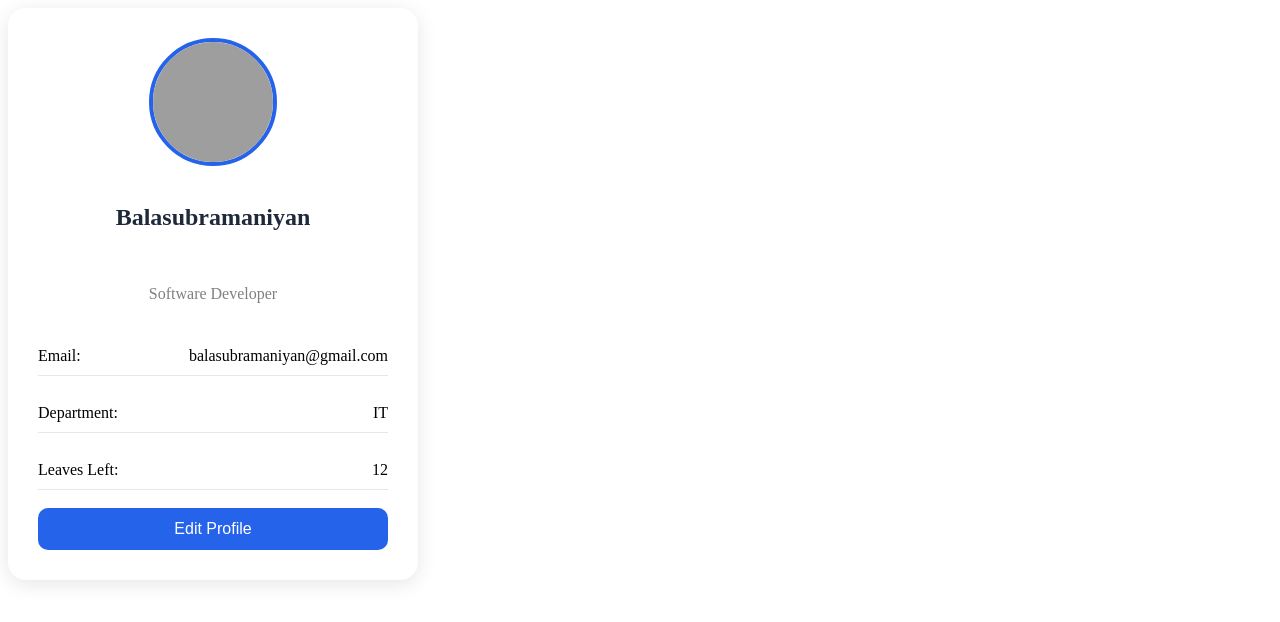
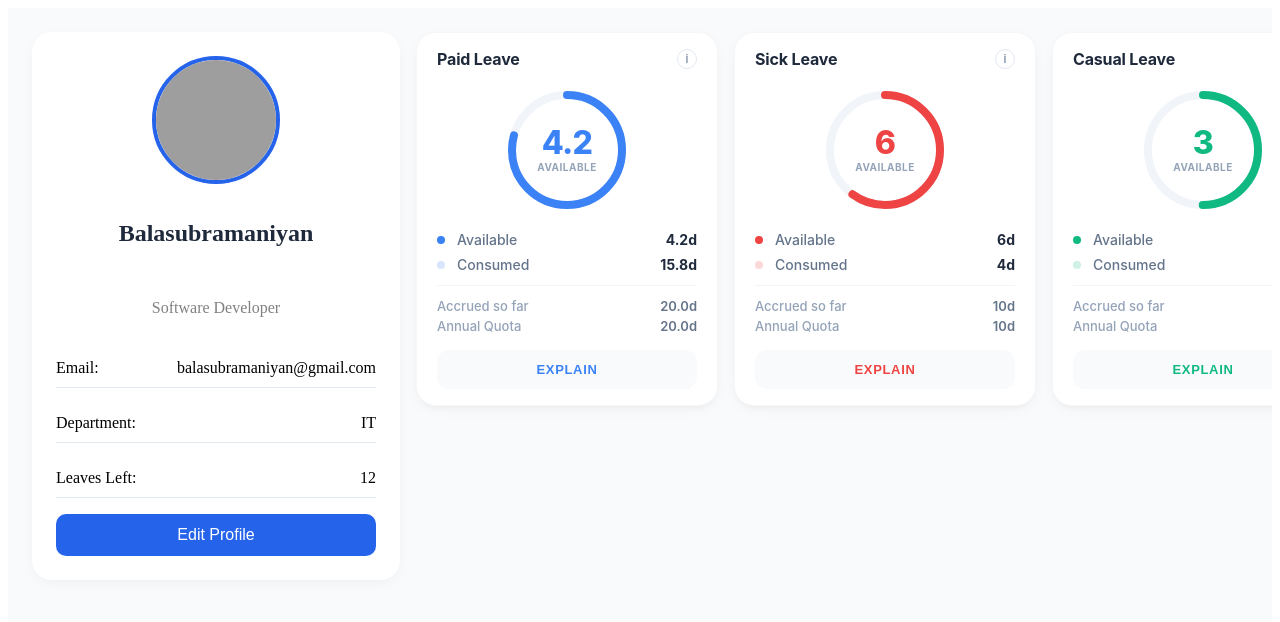
Before and after one commit to bala-119/leave-management, a React (Vite) app in the folder Leave Management/: page / in a window 1280 px wide. Shown: the top 622 px of the page. Built offline with nearby package versions, Linux system fonts and the light colour scheme; grey boxes are pictures that could not be loaded.

Commit message:
leave-balance

```diff
--- a/Leave Management/src/App.jsx
+++ b/Leave Management/src/App.jsx
@@ -1,20 +1,73 @@
-import { useState } from 'react'
-import reactLogo from './assets/react.svg'
-import viteLogo from './assets/vite.svg'
-import heroImg from './assets/hero.png'
 import './App.css'
 import UserProfile from './components/UserProfile'
+import LeaveBalance from './components/LeaveBalance'
 
 function App() {
-  const [count, setCount] = useState(0)
+
+  const leaveData = [
+    {
+      type: "Paid Leave",
+      availableDays: 4.2,
+      available: "4.2d",
+      consumed: "15.8d",
+      accrued: "20.0d",
+      quota: "20.0d",
+      color: "#3b82f6",
+      percentage: 285
+    },
+    {
+      type: "Sick Leave",
+      availableDays: 6,
+      available: "6d",
+      consumed: "4d",
+      accrued: "10d",
+      quota: "10d",
+      color: "#ef4444",
+      percentage: 216
+    },
+    {
+      type: "Casual Leave",
+      availableDays: 3,
+      available: "3d",
+      consumed: "2d",
+      accrued: "5d",
+      quota: "5d",
+      color: "#10b981",
+      percentage: 180
+    }
+  ];
 
   return (
-   <div>
-    <UserProfile/>
+    <div
+      style={{
+        display: "flex",
+        flexWrap: "nowrap",
+        gap: "16px",
+        padding: "24px",
+        backgroundColor: "#f8fafc",
+        minHeight: "100vh",
+        justifyContent: "flex-start",
+        alignItems: "flex-start",
+        overflowX: "auto"
+      }}
+    >
+      <UserProfile />
 
-
-   </div>
-  )
+      {leaveData.map((leave, index) => (
+        <LeaveBalance
+          key={index}
+          title={leave.type}
+          availableDays={leave.availableDays}
+          available={leave.available}
+          consumed={leave.consumed}
+          accrued={leave.accrued}
+          quota={leave.quota}
+          color={leave.color}
+          percentage={leave.percentage}
+        />
+      ))}
+    </div>
+  );
 }
 
 export default App
--- /dev/null
+++ b/Leave Management/src/components/LeaveBalance.css
@@ -0,0 +1,183 @@
+.leave-card {
+  width: 260px;
+  padding: 16px 20px;
+  background: #ffffff;
+  border-radius: 20px;
+  text-align: center;
+  font-family: 'Inter', -apple-system, BlinkMacSystemFont, "Segoe UI", Roboto, sans-serif;
+  box-shadow: 0 4px 15px -3px rgba(0, 0, 0, 0.05), 0 4px 6px -4px rgba(0, 0, 0, 0.05);
+  transition: all 0.4s cubic-bezier(0.4, 0, 0.2, 1);
+  border: 1px solid rgba(0, 0, 0, 0.03);
+  position: relative;
+  overflow: hidden;
+  flex-shrink: 0;
+}
+
+.leave-card:hover {
+  transform: translateY(-8px);
+  box-shadow: 0 20px 25px -5px rgba(0, 0, 0, 0.1), 0 10px 10px -5px rgba(0, 0, 0, 0.04);
+}
+
+.header {
+  display: flex;
+  justify-content: space-between;
+  align-items: center;
+  margin-bottom: 16px;
+}
+
+.title {
+  font-size: 16px;
+  font-weight: 700;
+  color: #1e293b;
+  margin: 0;
+  letter-spacing: -0.01em;
+}
+
+.info-icon {
+  width: 20px;
+  height: 20px;
+  border-radius: 50%;
+  border: 1.5px solid #e2e8f0;
+  background: transparent;
+  color: #94a3b8;
+  font-size: 12px;
+  font-weight: 700;
+  cursor: pointer;
+  display: flex;
+  align-items: center;
+  justify-content: center;
+  transition: all 0.2s;
+}
+
+.info-icon:hover {
+  background: #f1f5f9;
+  color: #64748b;
+  border-color: #cbd5e1;
+}
+
+.progress-wrapper {
+  position: relative;
+  display: flex;
+  justify-content: center;
+  align-items: center;
+  margin-bottom: 16px;
+}
+
+.progress-svg {
+  transform: rotate(0deg);
+}
+
+.progress-bg {
+  fill: none;
+  stroke: #f1f5f9;
+}
+
+.progress-bar {
+  fill: none;
+  transition: stroke-dashoffset 1s cubic-bezier(0.4, 0, 0.2, 1);
+}
+
+.inner-circle {
+  position: absolute;
+  display: flex;
+  flex-direction: column;
+  align-items: center;
+  justify-content: center;
+}
+
+.inner-circle h1 {
+  margin: 0;
+  font-size: 32px;
+  font-weight: 800;
+  line-height: 1;
+  letter-spacing: -0.02em;
+}
+
+.inner-circle p {
+  margin: 2px 0 0;
+  font-size: 10px;
+  font-weight: 700;
+  color: #94a3b8;
+  text-transform: uppercase;
+  letter-spacing: 0.05em;
+}
+
+.legend {
+  text-align: left;
+}
+
+.legend-row {
+  display: flex;
+  justify-content: space-between;
+  align-items: center;
+  margin-bottom: 8px;
+}
+
+.legend-row.secondary {
+  margin-bottom: 4px;
+}
+
+.left {
+  display: flex;
+  align-items: center;
+  gap: 12px;
+}
+
+.dot {
+  width: 8px;
+  height: 8px;
+  border-radius: 50%;
+}
+
+.label {
+  font-size: 14px;
+  font-weight: 500;
+  color: #64748b;
+}
+
+.secondary .label {
+  font-size: 13px;
+  color: #94a3b8;
+}
+
+.value {
+  font-size: 14px;
+  font-weight: 700;
+  color: #1e293b;
+}
+
+.secondary .value {
+  font-size: 13px;
+  font-weight: 600;
+  color: #64748b;
+}
+
+.divider {
+  height: 1px;
+  background: #f1f5f9;
+  margin: 12px 0;
+}
+
+.explain-btn {
+  width: 100%;
+  margin-top: 12px;
+  padding: 12px;
+  border: none;
+  background: #f8fafc;
+  color: var(--btn-color, #3b82f6);
+  font-size: 13px;
+  font-weight: 700;
+  border-radius: 12px;
+  cursor: pointer;
+  transition: all 0.2s;
+  letter-spacing: 0.05em;
+}
+
+.explain-btn:hover {
+  background: #f1f5f9;
+  transform: scale(1.02);
+}
+
+.explain-btn:active {
+  transform: scale(0.98);
+}
--- /dev/null
+++ b/Leave Management/src/components/LeaveBalance.jsx
@@ -0,0 +1,91 @@
+import React from "react";
+import "./LeaveBalance.css";
+
+const LeaveBalance = ({
+  title,
+  availableDays,
+  available,
+  consumed,
+  accrued,
+  quota,
+  color,
+  percentage = 285 // Defaulting to a value that looks good in the ring
+}) => {
+  const radius = 55;
+  const circumference = 2 * Math.PI * radius;
+  // Convert 0-360 degrees to stroke-dashoffset
+  const offset = circumference - (percentage / 360) * circumference;
+
+  return (
+    <div className="leave-card">
+      <div className="header">
+        <h3 className="title">{title}</h3>
+        <button className="info-icon">i</button>
+      </div>
+
+      <div className="progress-wrapper">
+        <svg className="progress-svg" width="130" height="130">
+          <circle
+            className="progress-bg"
+            cx="65"
+            cy="65"
+            r={radius}
+            strokeWidth="8"
+          />
+          <circle
+            className="progress-bar"
+            cx="65"
+            cy="65"
+            r={radius}
+            strokeWidth="8"
+            strokeDasharray={circumference}
+            strokeDashoffset={offset}
+            stroke={color}
+            strokeLinecap="round"
+            transform="rotate(-90 65 65)"
+          />
+        </svg>
+        <div className="inner-circle">
+          <h1 style={{ color }}>{availableDays}</h1>
+          <p>AVAILABLE</p>
+        </div>
+      </div>
+
+      <div className="legend">
+        <div className="legend-row">
+          <div className="left">
+            <span className="dot" style={{ background: color }}></span>
+            <span className="label">Available</span>
+          </div>
+          <span className="value">{available}</span>
+        </div>
+
+        <div className="legend-row">
+          <div className="left">
+            <span className="dot consumed" style={{ background: `${color}33` }}></span>
+            <span className="label">Consumed</span>
+          </div>
+          <span className="value">{consumed}</span>
+        </div>
+
+        <div className="divider"></div>
+
+        <div className="legend-row secondary">
+          <span className="label">Accrued so far</span>
+          <span className="value">{accrued}</span>
+        </div>
+
+        <div className="legend-row secondary">
+          <span className="label">Annual Quota</span>
+          <span className="value">{quota}</span>
+        </div>
+      </div>
+
+      <button className="explain-btn" style={{ "--btn-color": color }}>
+        EXPLAIN
+      </button>
+    </div>
+  );
+};
+
+export default LeaveBalance;
--- a/Leave Management/src/components/UserProfile.css
+++ b/Leave Management/src/components/UserProfile.css
@@ -1,22 +1,16 @@
 /* src/components/UserProfile.css */
 
 .profile-card {
-  width: 350px;
-
+  width: 320px;
   background: white;
-
-  padding: 30px;
-
-  border-radius: 18px;
-
-  box-shadow: 0 4px 20px rgba(0,0,0,0.1);
-
+  padding: 24px;
+  border-radius: 20px;
+  box-shadow: 0 4px 15px -3px rgba(0, 0, 0, 0.05);
   display: flex;
   flex-direction: column;
-
   align-items: center;
-
-  gap: 18px;
+  gap: 16px;
+  flex-shrink: 0;
 }
 
 .profile-img {
```
Also changed, not shown: 1 other file (tests, documents, lock files or other folders).
